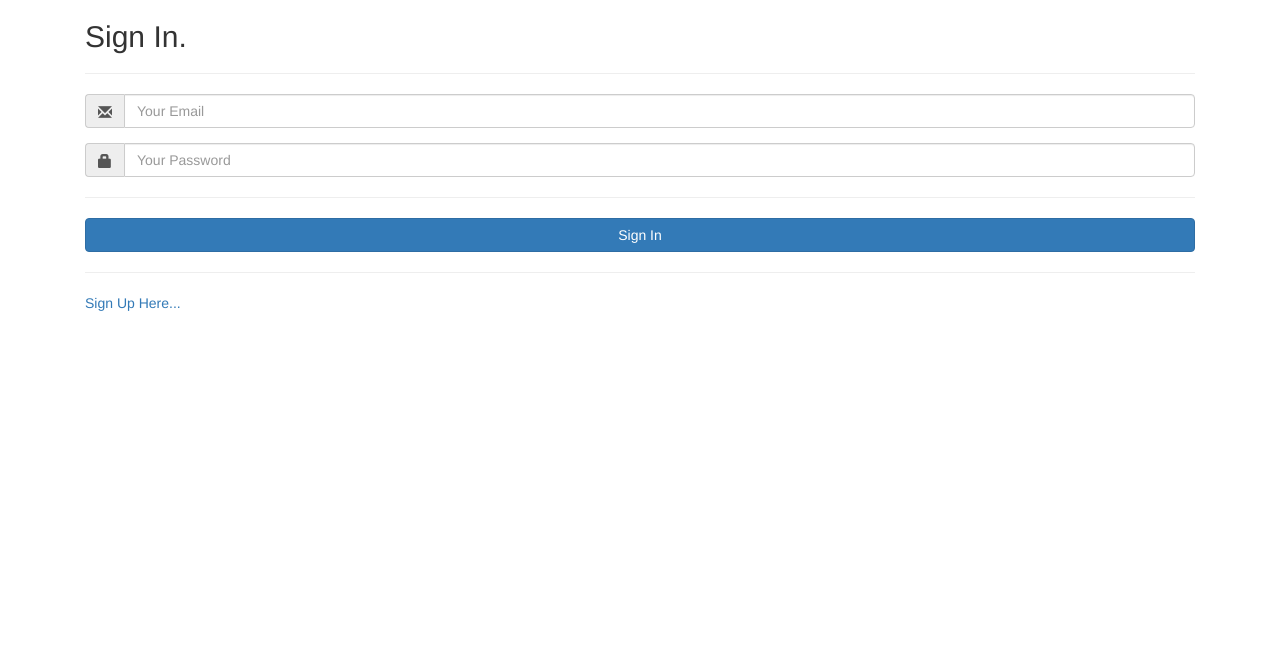
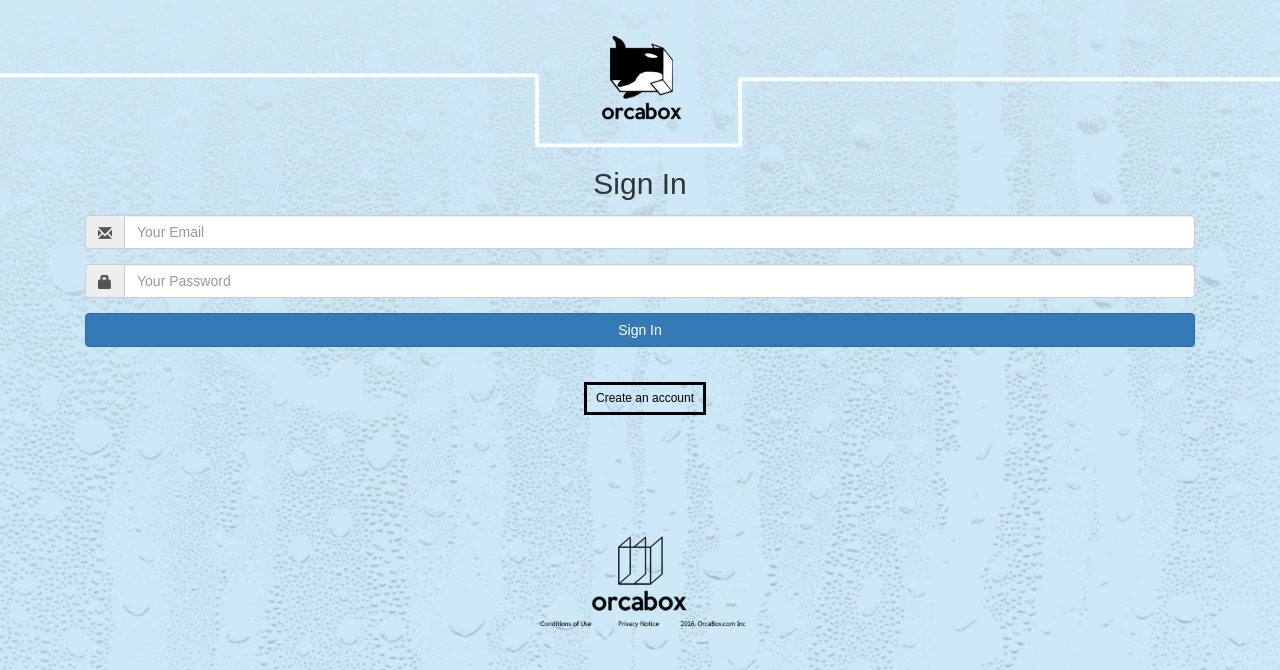
Before and after one commit to lcheniv/WebProgProject4, a PHP site: page /login.php in a window 1280 px wide. Shown: the top 670 px of the page. Run offline with PHP 8.4, Linux system fonts and the light colour scheme; some libraries are stand-ins or nearby versions.

Commit message:
Updated bgs for login and main

```diff
--- a/login.php
+++ b/login.php
@@ -52,12 +52,9 @@
 
      <div class="col-md-12">
 
-         <div class="form-group">
-             <h2 class="">Sign In.</h2>
-            </div>
+
 
          <div class="form-group">
-            <hr/>
          </div>
 
             <?php
@@ -72,6 +69,12 @@
                 <?php
    }
    ?>
+
+        <div id ="space_top">
+
+            <div class="form-group">
+                <h2 class=""><span id="space">Sign In</span></h2>
+            </div>
 
             <div class="form-group">
                 <div class="input-group">
@@ -88,7 +91,6 @@
             </div>
 
             <div class="form-group">
-             <hr />
             </div>
 
             <div class="form-group">
@@ -96,13 +98,13 @@
             </div>
 
             <div class="form-group">
-             <hr />
             </div>
 
             <div class="form-group">
-             <a href="register.php">Sign Up Here...</a>
+                <span id="create_account"><a href="register.php">Create an account</a><span>
             </div>
 
+        </div>
         </div>
 
     </form>
--- a/login_style.css
+++ b/login_style.css
@@ -0,0 +1,73 @@
+body {
+
+    background-image: url("login_bg.jpg");
+    background-size: 100%;
+    background-repeat: no-repeat;
+
+}
+
+#container {
+    margin-left: auto;
+    margin-right: auto;
+    text-align: center;
+    font-family: sans-serif;
+}
+
+a {
+    text-decoration: none;
+    font-family: sans-serif;
+}
+
+.col-md-12 {
+
+    font-family: sans-serif;
+
+}
+
+.form-group {
+
+    text-align: center;
+    margin-left: auto;
+    margin-right: auto;
+    font-family: sans-serif;
+    margin-top: 1%;
+
+}
+
+#space_top {
+    margin-top: 15%;
+}
+
+#space {
+    margin-top: 15%;
+}
+
+#create_account {
+    font-size: 100%;
+}
+
+#create_account a {
+    font-size: 100%;
+    margin-left: 10px;
+    margin-top: 20px;
+    padding: 20px;
+    text-decoration: none;
+    font-family: sans-serif;
+}
+
+#create_account a:link, #create_account a:visited {
+    color: black;
+    border: 3px solid black;
+    font-size: 12px;
+    padding: 5px 9px;
+    text-align: center;
+    text-decoration: none;
+    display: inline-block;
+}
+
+#create_account a:hover, #create_account a:active {
+    background-color: white;
+    color:black;
+    padding: 10px 14px;
+    font-weight: bold;
+}
```
Also changed, not shown: main_style.css (+8 -3 lines), login_bg.jpg (added), 1 other file. Lines whose indentation alone changed are shown as unchanged.
